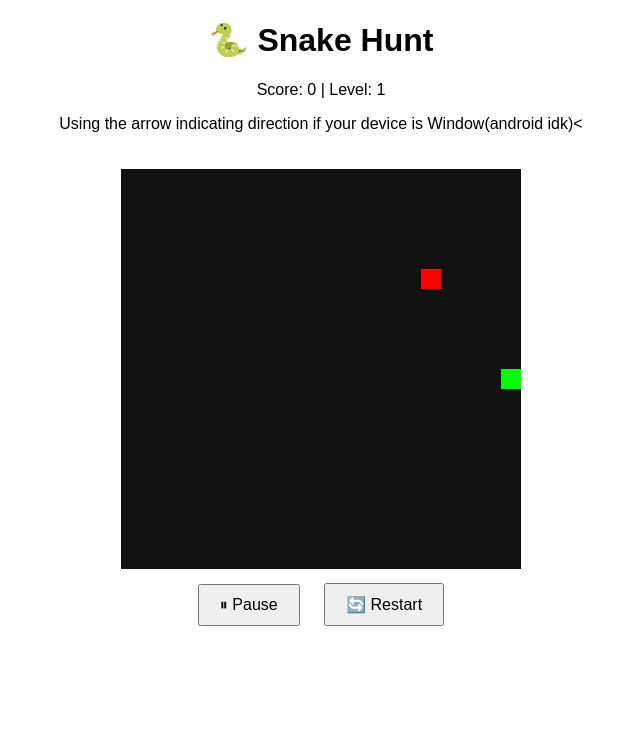
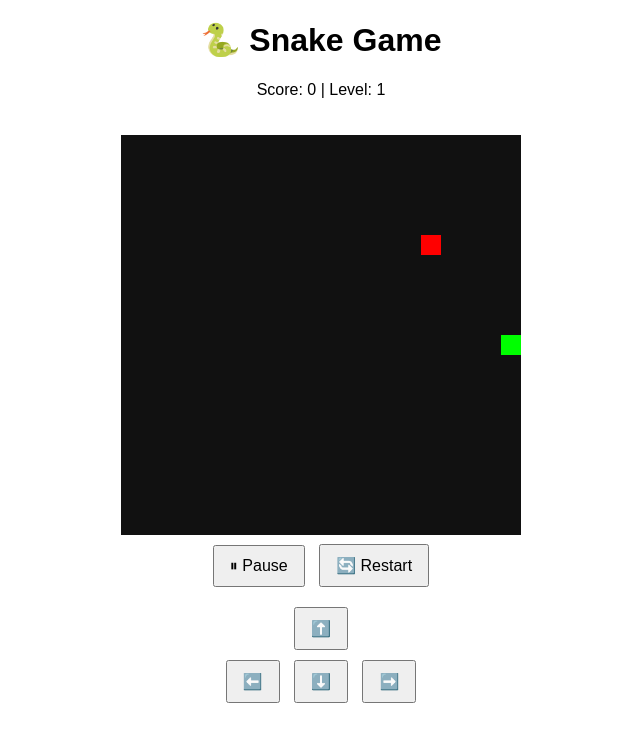
Before and after one commit to mrkevin470-ops/Snake-Hunt, a plain HTML site: page index.html in a window 1280 px wide. Shown: the whole page, without its empty margins (319-959 px from the left). Drawn offline with Linux system fonts and the light colour scheme.

Commit message:
Update index.html

```diff
--- a/index.html
+++ b/index.html
@@ -2,39 +2,49 @@
 <html lang="vi">
 <head>
   <meta charset="UTF-8">
-  <title>Snake Game</title>
+  <title>Snake Game Pro</title>
   <style>
     body { text-align: center; font-family: Arial; }
     canvas { background: #111; margin-top: 20px; }
 
     button {
-      margin: 10px;
-      padding: 10px 20px;
+      margin: 5px;
+      padding: 10px 15px;
       font-size: 16px;
       cursor: pointer;
+    }
+
+    .controls {
+      margin-top: 10px;
     }
   </style>
 </head>
 <body>
 
-<h1>🐍 Snake Hunt</h1>
+<h1>🐍 Snake Game</h1>
 <p>Score: <span id="score">0</span> | Level: <span id="level">1</span></p>
-<p>Using the arrow indicating direction if your device is Window(android idk)<</p>
 
 <canvas id="game" width="400" height="400"></canvas><br>
 
 <button id="pauseBtn" onclick="togglePause()">⏸ Pause</button>
 <button onclick="restartGame()">🔄 Restart</button>
 
+<!-- Nút mobile -->
+<div class="controls">
+  <button onclick="setDir('UP')">⬆️</button><br>
+  <button onclick="setDir('LEFT')">⬅️</button>
+  <button onclick="setDir('DOWN')">⬇️</button>
+  <button onclick="setDir('RIGHT')">➡️</button>
+</div>
+
 <script>
 const canvas = document.getElementById("game");
 const ctx = canvas.getContext("2d");
 
 const box = 20;
-
 let snake, direction, food, score, level, speed, game, isPaused;
 
-
+// Khởi tạo
 function init() {
   snake = [{x: 9 * box, y: 10 * box}];
   direction = "RIGHT";
@@ -52,6 +62,7 @@ function init() {
   game = setInterval(draw, speed);
 }
 
+// Tạo mồi
 function randomFood() {
   return {
     x: Math.floor(Math.random()*20) * box,
@@ -59,6 +70,7 @@ function randomFood() {
   };
 }
 
+// Điều khiển bằng bàn phím
 document.addEventListener("keydown", function(e) {
   if (e.key === "ArrowLeft" && direction !== "RIGHT") direction = "LEFT";
   else if (e.key === "ArrowUp" && direction !== "DOWN") direction = "UP";
@@ -66,17 +78,26 @@ document.addEventListener("keydown", function(e) {
   else if (e.key === "ArrowDown" && direction !== "UP") direction = "DOWN";
 });
 
+// Điều khiển mobile
+function setDir(dir) {
+  if (dir === "LEFT" && direction !== "RIGHT") direction = "LEFT";
+  if (dir === "UP" && direction !== "DOWN") direction = "UP";
+  if (dir === "RIGHT" && direction !== "LEFT") direction = "RIGHT";
+  if (dir === "DOWN" && direction !== "UP") direction = "DOWN";
+}
+
+// Vẽ game
 function draw() {
   ctx.fillStyle = "#111";
   ctx.fillRect(0, 0, 400, 400);
 
-
+  // vẽ rắn
   snake.forEach((s, i) => {
     ctx.fillStyle = i === 0 ? "lime" : "green";
     ctx.fillRect(s.x, s.y, box, box);
   });
 
-
+  // vẽ mồi
   ctx.fillStyle = "red";
   ctx.fillRect(food.x, food.y, box, box);
 
@@ -88,11 +109,10 @@ function draw() {
   if (direction === "RIGHT") headX += box;
   if (direction === "DOWN") headY += box;
 
-
+  // ăn mồi
   if (headX === food.x && headY === food.y) {
     score++;
     document.getElementById("score").textContent = score;
-
 
     if (score % 5 === 0) {
       level++;
@@ -142,7 +162,7 @@ function restartGame() {
   init();
 }
 
-// chạy game lần đầu
+// Chạy game
 init();
 </script>
 
```
